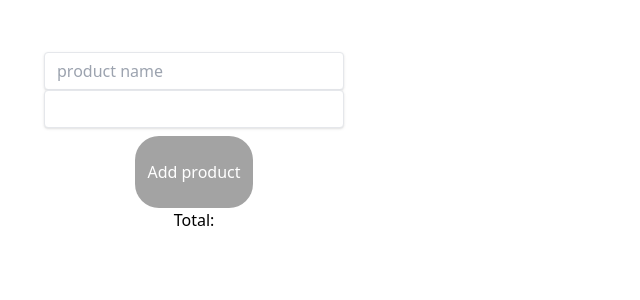
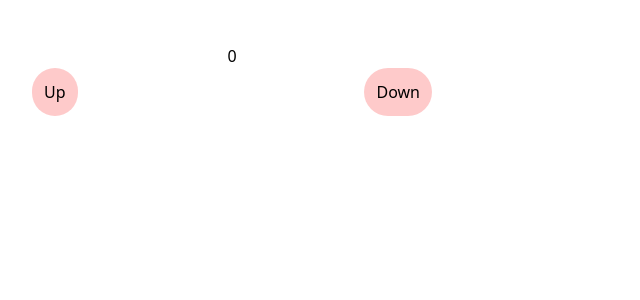
Before and after one commit to dragon3636/book-web, a React (Vite) app: page / in a window 1280 px wide. Shown: the top 300 px of the page, without its empty margins (0-640 px from the left). Built offline with nearby package versions, Linux system fonts and the light colour scheme.

Commit message:
use hook useReducer

```diff
--- a/src/App.jsx
+++ b/src/App.jsx
@@ -1,9 +1,10 @@
-import { useCallback, useState } from "react";
+// import { useCallback, useState } from "react";
 import "./App.css";
 // import List from './components/f8/List';
 // import Content from './components/f8/Content';
 // import Login from "./components/f8/Login";
-import Product from "./components/f8/Product";
+// import Product from "./components/f8/Product";
+import Countdown2 from "./components/f8/Countdown2";
 // import CounDownTimeout from './components/f8/CounDownTimeout';
 // import PreviewAvatar from './components/f8/PreviewAvatar';
 // import Layer from "./components/f8/Layer";
@@ -16,7 +17,7 @@ import Product from "./components/f8/Product";
 
 function App() {
   console.log("re-render app");
-  return <Product></Product>;
+  return <Countdown2></Countdown2>;
 }
 
 export default App;
--- /dev/null
+++ b/src/components/f8/Countdown2.jsx
@@ -0,0 +1,44 @@
+import { useReducer } from "react";
+const stateInit = 0;
+const UP_COUNT = "UP_COUNT";
+const D0WN_COUNT = "D0WN_COUNT";
+const reducerCount = (state, action) => {
+  console.log("Running reducer....!");
+  switch (action) {
+    case UP_COUNT:
+      return state + 1;
+    case D0WN_COUNT:
+      return state - 1;
+    default:
+      throw new Error("Invalid action");
+  }
+};
+const Countdown2 = () => {
+  const [count, dispatch] = useReducer(reducerCount, stateInit);
+  return (
+    <div className="m-auto max-w-[400px] mx-0 my-3">
+      <h1 className="inline-block">{count}</h1>
+      <div
+        className="flex w-full
+       justify-between text-center gap-2"
+      >
+        <button
+          type="button"
+          className="bg-red-200 p-3 rounded-3xl"
+          onClick={() => dispatch(UP_COUNT)}
+        >
+          Up
+        </button>
+        <button
+          type="button"
+          className="bg-red-200 p-3 rounded-3xl"
+          onClick={() => dispatch(D0WN_COUNT)}
+        >
+          Down
+        </button>
+      </div>
+    </div>
+  );
+};
+
+export default Countdown2;
```
